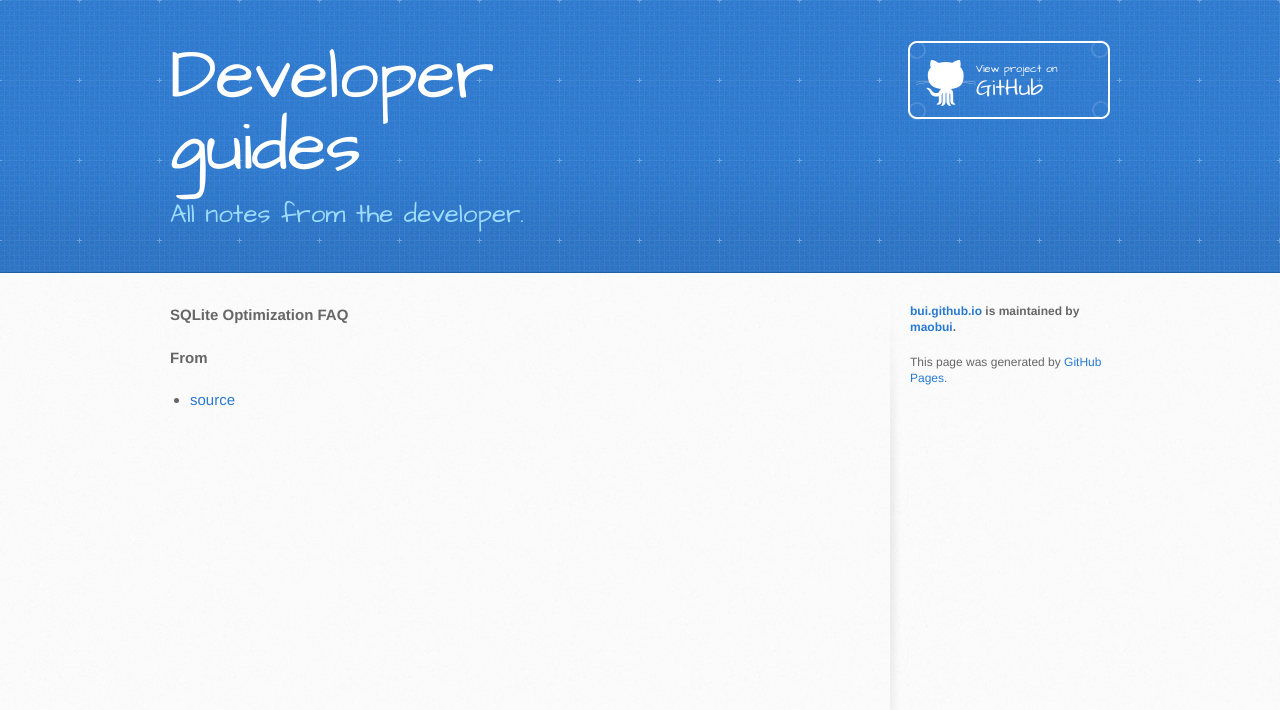
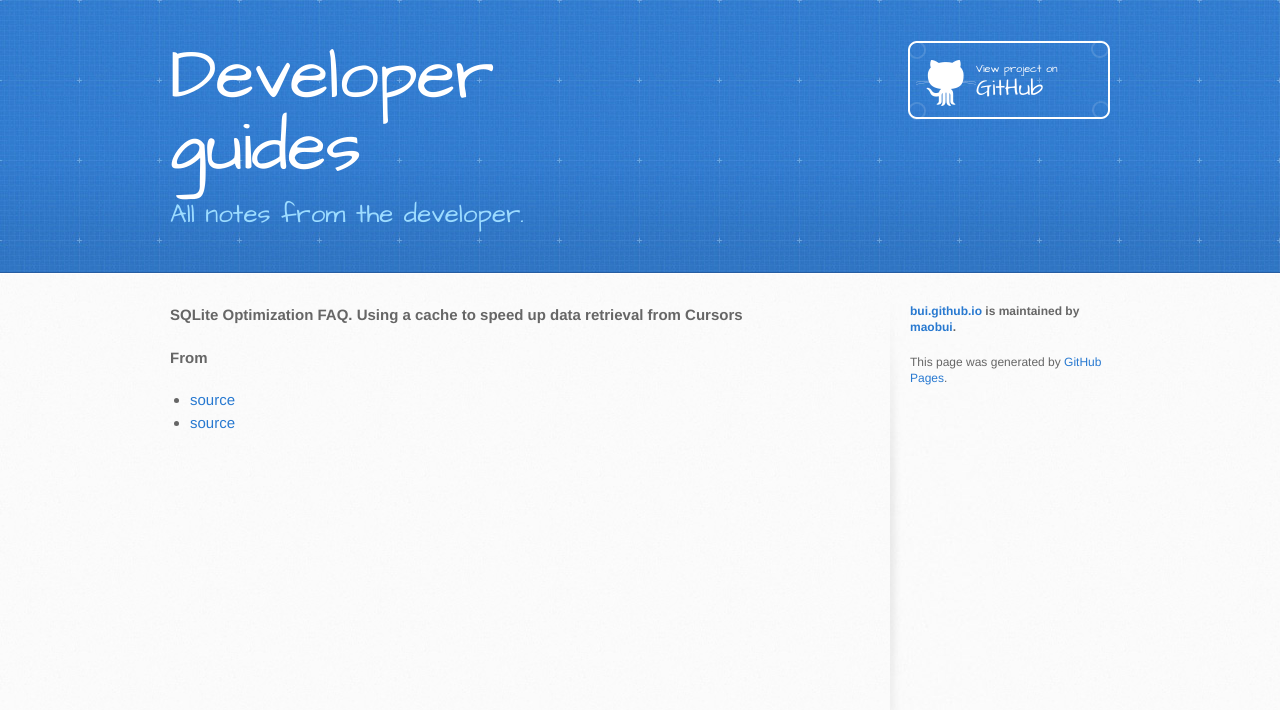
Before and after one commit to maobui/bui.github.io, a Jekyll site: the page built from docs/_posts/2019-03-04-sqlite-optimization-faq.markdown, in a window 1280 px wide. Shown: the top 710 px of the page. Built offline with Jekyll 4.4.1, drawn with Linux system fonts in a browser that asks for light colours.

Commit message:
- update.

```diff
--- a/docs/_posts/2019-03-04-sqlite-optimization-faq.markdown
+++ b/docs/_posts/2019-03-04-sqlite-optimization-faq.markdown
@@ -4,7 +4,9 @@ title:  "SQLite Optimization FAQ"
 date:   2019-03-04 23:44:36 +0700
 categories: blog
 ---
-**SQLite Optimization FAQ**
+**SQLite Optimization FAQ.**
+**Using a cache to speed up data retrieval from Cursors**
 
 **From**
-*   [source](https://haisum.github.io/2014/11/07/jekyll-pygments-supported-highlighters/){:target="_blank"}
+*   [source](https://codificar.com.br/blog/sqlite-optimization-faq/){:target="_blank"}
+*   [source](https://android.jlelse.eu/using-a-cache-to-optimize-data-retrieval-from-cursors-56f9eaa1e0d2){:target="_blank"}
```
